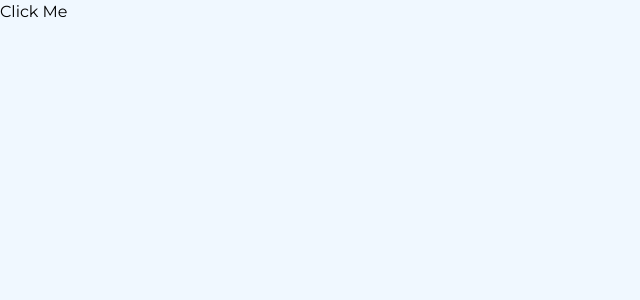
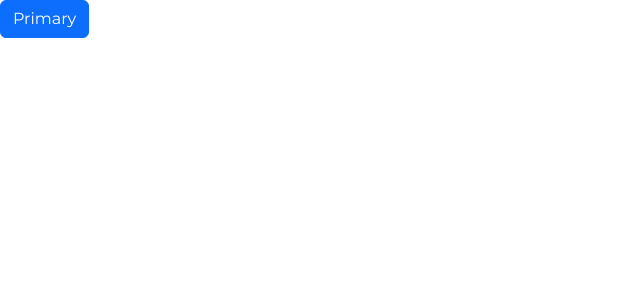
Before and after one commit to nikunjjadav123/crud_app_mern, a React (Create React App) app in the folder client/: page /event-handling in a window 1280 px wide. Shown: the top 300 px of the page, without its empty margins (0-640 px from the left). Built offline with nearby package versions, Linux system fonts and the light colour scheme.

Commit message:
added bootstrap from screatch

```diff
--- a/client/package.json
+++ b/client/package.json
@@ -7,11 +7,13 @@
     "@testing-library/react": "^13.4.0",
     "@testing-library/user-event": "^13.5.0",
     "axios": "^1.7.2",
+    "bootstrap": "^5.3.3",
     "react": "^18.3.1",
+    "react-bootstrap": "^2.10.2",
     "react-dom": "^18.3.1",
     "react-hot-toast": "^2.4.1",
     "react-router-dom": "^6.23.1",
-    "react-scripts": "^5.0.2",
+    "react-scripts": "^5.0.1",
     "web-vitals": "^2.1.4"
   },
   "scripts": {
--- a/client/src/App.js
+++ b/client/src/App.js
@@ -4,6 +4,7 @@ import {RouterProvider, createBrowserRouter,Router , Route} from "react-router-d
 import User from "./components/user.jsx";
 import Add from "./components/addUser.jsx";
 import EventHandling from './components/EventHandling.jsx';
+
 function App() {
 
   const route = createBrowserRouter([
--- a/client/src/components/EventHandling.jsx
+++ b/client/src/components/EventHandling.jsx
@@ -1,14 +1,21 @@
 import React from 'react';
+import Button from 'react-bootstrap/Button';
+import 'bootstrap/dist/css/bootstrap.min.css';
 
 const EventHandling = () => {
 
-   function handleButtonClick(){
-        alert("hii");
-    }
+//    function handleButtonClick(){
+//         alert("hii");
+//     }
 
+const handleButtonClick = (event) =>{
+    console.log(event.target);
+    alert("Hey,i am onClick event.");
+}
     return(
         <>
-            <button onClick={handleButtonClick}>Click Me</button>
+        <Button variant="primary" onClick={handleButtonClick}>Primary</Button>
+
         </>
     );
 };
```
Also changed, not shown: 1 other file (tests, documents, lock files or other folders).
